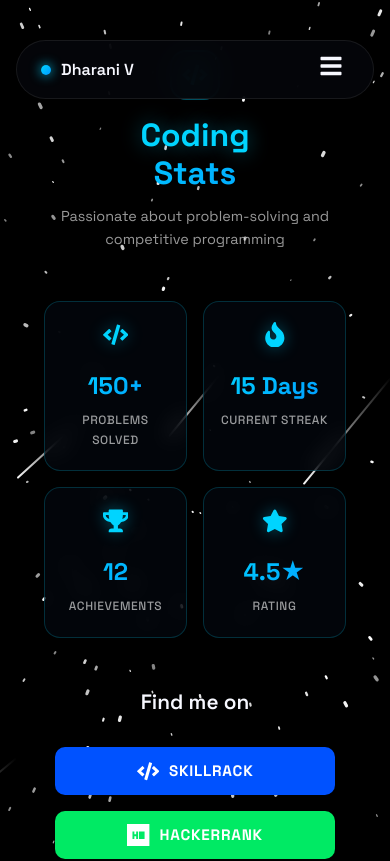
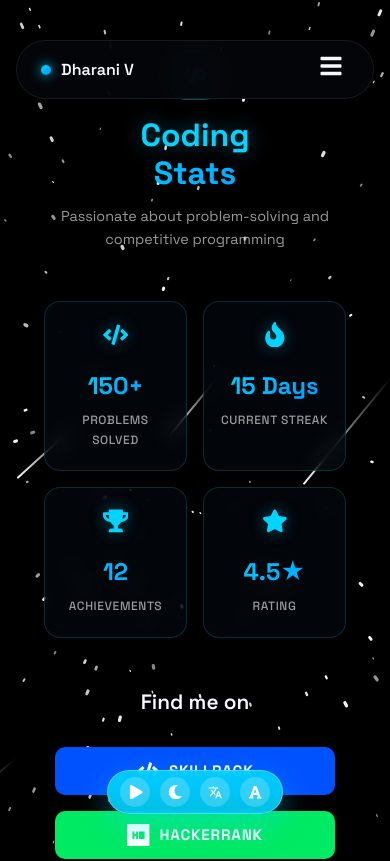
Before and after one commit to DHARANIVIP/my_portfolio, a React (Vite) app: page /skills in a window 390 px wide. Shown: the top 861 px of the page. Built offline with nearby package versions, Linux system fonts and the light colour scheme.

Commit message:
dock commit

```diff
--- /dev/null
+++ b/src/components/FloatingDock.css
@@ -0,0 +1,144 @@
+.floating-dock-container {
+    position: fixed;
+    bottom: 30px;
+    left: 50%;
+    transform: translateX(-50%);
+    z-index: 1000;
+    display: flex;
+    justify-content: center;
+    align-items: center;
+}
+
+.floating-dock {
+    background: rgba(0, 212, 255, 0.9);
+    /* Cyan color */
+    backdrop-filter: blur(10px);
+    padding: 8px 16px;
+    border-radius: 50px;
+    display: flex;
+    gap: 15px;
+    box-shadow: 0 10px 30px rgba(0, 212, 255, 0.4);
+    border: 1px solid rgba(255, 255, 255, 0.3);
+    align-items: center;
+}
+
+.dock-btn {
+    width: 35px;
+    height: 35px;
+    border-radius: 50%;
+    border: none;
+    background: rgba(255, 255, 255, 0.2);
+    color: white;
+    display: flex;
+    align-items: center;
+    justify-content: center;
+    font-size: 1rem;
+    cursor: pointer;
+    transition: all 0.3s ease;
+    outline: none;
+}
+
+.dock-btn:hover {
+    background: rgba(255, 255, 255, 0.4);
+    transform: translateY(-2px);
+    box-shadow: 0 5px 15px rgba(0, 0, 0, 0.1);
+}
+
+.dock-btn:active {
+    transform: translateY(0);
+}
+
+.dock-btn.active {
+    background: rgba(255, 255, 255, 0.4);
+    box-shadow: 0 0 10px rgba(255, 255, 255, 0.3);
+}
+
+/* Font Popup Styles */
+.font-popup {
+    position: absolute;
+    bottom: 70px;
+    /* Position above the dock */
+    background: #0a192f;
+    /* Dark blue background */
+    border: 1px solid rgba(0, 212, 255, 0.3);
+    border-radius: 16px;
+    padding: 10px 16px;
+    display: flex;
+    align-items: center;
+    gap: 12px;
+    box-shadow: 0 10px 30px rgba(0, 0, 0, 0.5);
+    z-index: 1001;
+}
+
+.font-popup-btn {
+    background: rgba(255, 255, 255, 0.1);
+    border: 1px solid rgba(255, 255, 255, 0.1);
+    color: white;
+    font-weight: bold;
+    font-size: 0.9rem;
+    cursor: pointer;
+    padding: 8px 12px;
+    border-radius: 12px;
+    transition: all 0.2s;
+    min-width: 40px;
+}
+
+.font-popup-btn:hover {
+    background: rgba(255, 255, 255, 0.2);
+    border-color: rgba(0, 212, 255, 0.5);
+}
+
+.font-popup-display {
+    color: #00d4ff;
+    /* Cyan text */
+    font-weight: bold;
+    font-size: 1.1rem;
+    min-width: 50px;
+    text-align: center;
+    background: rgba(0, 212, 255, 0.1);
+    padding: 6px 12px;
+    border-radius: 8px;
+    border: 1px solid rgba(0, 212, 255, 0.3);
+}
+
+.popup-arrow {
+    position: absolute;
+    bottom: -6px;
+    left: 50%;
+    transform: translateX(-50%) rotate(45deg);
+    width: 12px;
+    height: 12px;
+    background: #0a192f;
+    border-right: 1px solid rgba(0, 212, 255, 0.3);
+    border-bottom: 1px solid rgba(0, 212, 255, 0.3);
+}
+
+/* Mobile responsiveness */
+@media (max-width: 768px) {
+    .floating-dock {
+        padding: 6px 12px;
+        gap: 10px;
+    }
+
+    .dock-btn {
+        width: 30px;
+        height: 30px;
+        font-size: 0.9rem;
+    }
+
+    .font-popup {
+        padding: 8px 12px;
+        gap: 8px;
+        bottom: 60px;
+    }
+
+    .font-popup-btn {
+        padding: 6px 10px;
+        font-size: 0.8rem;
+    }
+
+    .font-popup-display {
+        font-size: 0.9rem;
+        padding: 4px 8px;
+    }
+}
--- /dev/null
+++ b/src/components/FloatingDock.jsx
@@ -0,0 +1,101 @@
+import { useState, useEffect, useRef } from 'react'
+import { motion, AnimatePresence } from 'framer-motion'
+import { FaPlay, FaPause, FaSun, FaMoon, FaFont } from 'react-icons/fa'
+import { MdTranslate } from 'react-icons/md'
+import { useTheme } from '../context/ThemeContext'
+import './FloatingDock.css'
+
+export function FloatingDock() {
+    const { theme, toggleTheme } = useTheme()
+    const [isPlaying, setIsPlaying] = useState(false)
+    const [fontSize, setFontSize] = useState(100)
+    const [showFontPopup, setShowFontPopup] = useState(false)
+    const audioRef = useRef(null)
+
+    useEffect(() => {
+        audioRef.current = new Audio('/Roa-Haru-chosic.com_.mp3')
+        audioRef.current.loop = true // Optional: loop the music
+
+        const handleEnded = () => setIsPlaying(false)
+        audioRef.current.addEventListener('ended', handleEnded)
+
+        return () => {
+            if (audioRef.current) {
+                audioRef.current.pause()
+                audioRef.current.removeEventListener('ended', handleEnded)
+            }
+        }
+    }, [])
+
+    const togglePlay = () => {
+        if (isPlaying) {
+            audioRef.current.pause()
+        } else {
+            audioRef.current.play().catch(error => console.error("Audio play failed:", error))
+        }
+        setIsPlaying(!isPlaying)
+    }
+
+    const toggleFontSize = (action) => {
+        let newSize = fontSize
+        if (action === 'increase') {
+            newSize = Math.min(fontSize + 10, 150) // Max 150%
+        } else if (action === 'decrease') {
+            newSize = Math.max(fontSize - 10, 70) // Min 70%
+        }
+        setFontSize(newSize)
+        document.documentElement.style.fontSize = `${(newSize / 100) * 16}px`
+    }
+
+    return (
+        <div className="floating-dock-container">
+            <AnimatePresence>
+                {showFontPopup && (
+                    <motion.div
+                        className="font-popup"
+                        initial={{ opacity: 0, y: 10, scale: 0.9 }}
+                        animate={{ opacity: 1, y: 0, scale: 1 }}
+                        exit={{ opacity: 0, y: 10, scale: 0.9 }}
+                        transition={{ duration: 0.2 }}
+                    >
+                        <button className="font-popup-btn" onClick={() => toggleFontSize('decrease')}>A-</button>
+                        <span className="font-popup-display">{fontSize}%</span>
+                        <button className="font-popup-btn" onClick={() => toggleFontSize('increase')}>A+</button>
+                        <div className="popup-arrow" />
+                    </motion.div>
+                )}
+            </AnimatePresence>
+
+            <motion.div
+                className="floating-dock"
+                initial={{ y: 100, opacity: 0 }}
+                animate={{ y: 0, opacity: 1 }}
+                transition={{ delay: 1, type: "spring", stiffness: 260, damping: 20 }}
+            >
+                {/* Play/Pause Button */}
+                <button className="dock-btn play-btn" onClick={togglePlay} aria-label="Play Music">
+                    {isPlaying ? <FaPause /> : <FaPlay style={{ marginLeft: '2px' }} />}
+                </button>
+
+                {/* Theme Toggle */}
+                <button className="dock-btn theme-btn" onClick={toggleTheme} aria-label="Toggle Theme">
+                    {theme === 'dark' ? <FaMoon /> : <FaSun />}
+                </button>
+
+                {/* Translate Button (Placeholder) */}
+                <button className="dock-btn translate-btn" aria-label="Translate">
+                    <MdTranslate />
+                </button>
+
+                {/* Font Size Toggle Button */}
+                <button
+                    className={`dock-btn font-btn ${showFontPopup ? 'active' : ''}`}
+                    onClick={() => setShowFontPopup(!showFontPopup)}
+                    aria-label="Font Settings"
+                >
+                    <FaFont />
+                </button>
+            </motion.div>
+        </div>
+    )
+}
--- a/src/layouts/RootLayout.jsx
+++ b/src/layouts/RootLayout.jsx
@@ -4,6 +4,7 @@ import { Footer } from '../components/Footer'
 import { AnimatedBackground } from '../components/AnimatedBackground'
 import { ScrollToTop } from '../components/ScrollToTop'
 import { StarBackground } from '../components/StarBackground'
+import { FloatingDock } from '../components/FloatingDock'
 
 
 export function RootLayout() {
@@ -20,6 +21,7 @@ export function RootLayout() {
       <main>
         <Outlet />
       </main>
+      <FloatingDock />
       <Footer />
     </div>
   )
--- a/src/main.jsx
+++ b/src/main.jsx
@@ -4,10 +4,14 @@ import { BrowserRouter } from 'react-router-dom'
 import './index.css'
 import App from './App.jsx'
 
+import { ThemeProvider } from './context/ThemeContext'
+
 createRoot(document.getElementById('root')).render(
   <StrictMode>
     <BrowserRouter>
-      <App />
+      <ThemeProvider>
+        <App />
+      </ThemeProvider>
     </BrowserRouter>
   </StrictMode>,
 )
```
Also changed, not shown: 1 other file (tests, documents, lock files or other folders).
